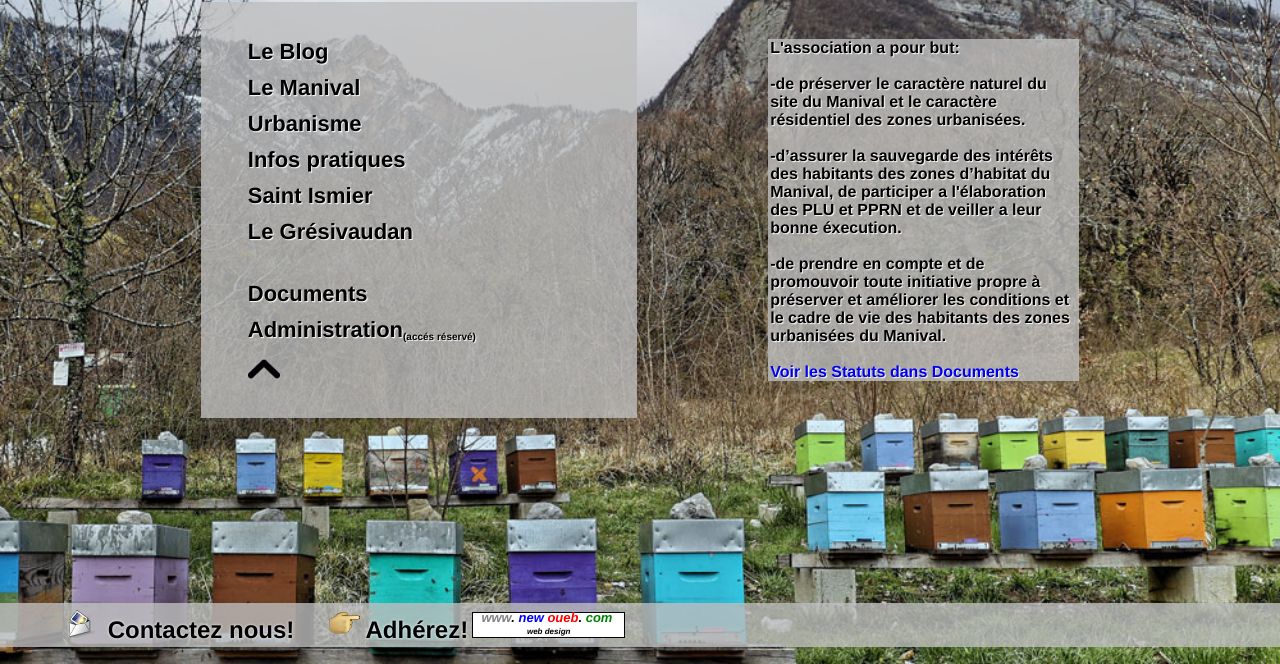
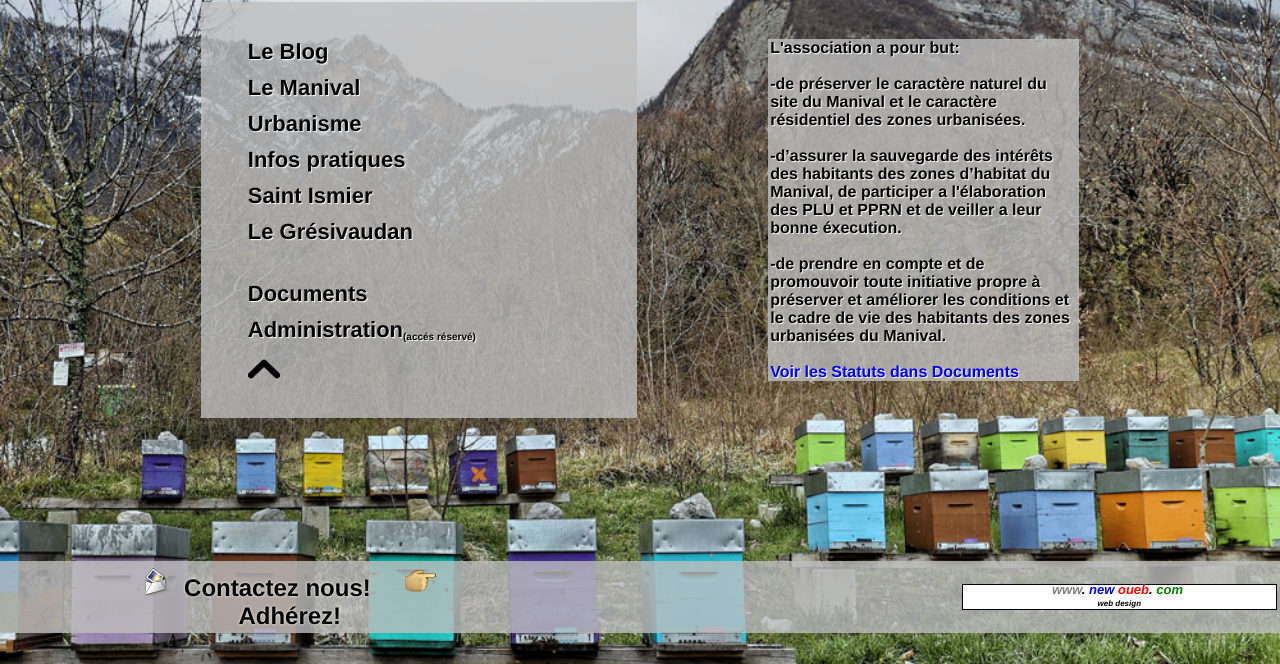
Before and after one commit to jduverger/vmanival, a Django app: page / in a window 1280 px wide. Shown: the part 136-800 px from the top of the page. Run offline with Django 4.2, Linux system fonts and the light colour scheme; data that the repository does not hold is empty; some libraries are stand-ins or nearby versions.

Commit message:
fix positions

```diff
--- a/myapp/templates/welcome.html
+++ b/myapp/templates/welcome.html
@@ -115,6 +115,7 @@ L'association a pour but:<br><br>
 <td><a href="http://www.saint-ismier.fr/fr/association-contact/20340/vivre-manival"><img src="/static/email.png"> Contactez nous!</a>&nbsp;&nbsp;&nbsp;&nbsp;
 <a href="/adherer"><img src="/static/hand.png"> Adhérez!</a>
 </td>
+<td width=40%></td>
 <td width=25%>
 <a href="http://www.newoueb.com">
 <!-- <img src="/static/bandeau_newoueb_white.jpg" border="1"> -->
```
